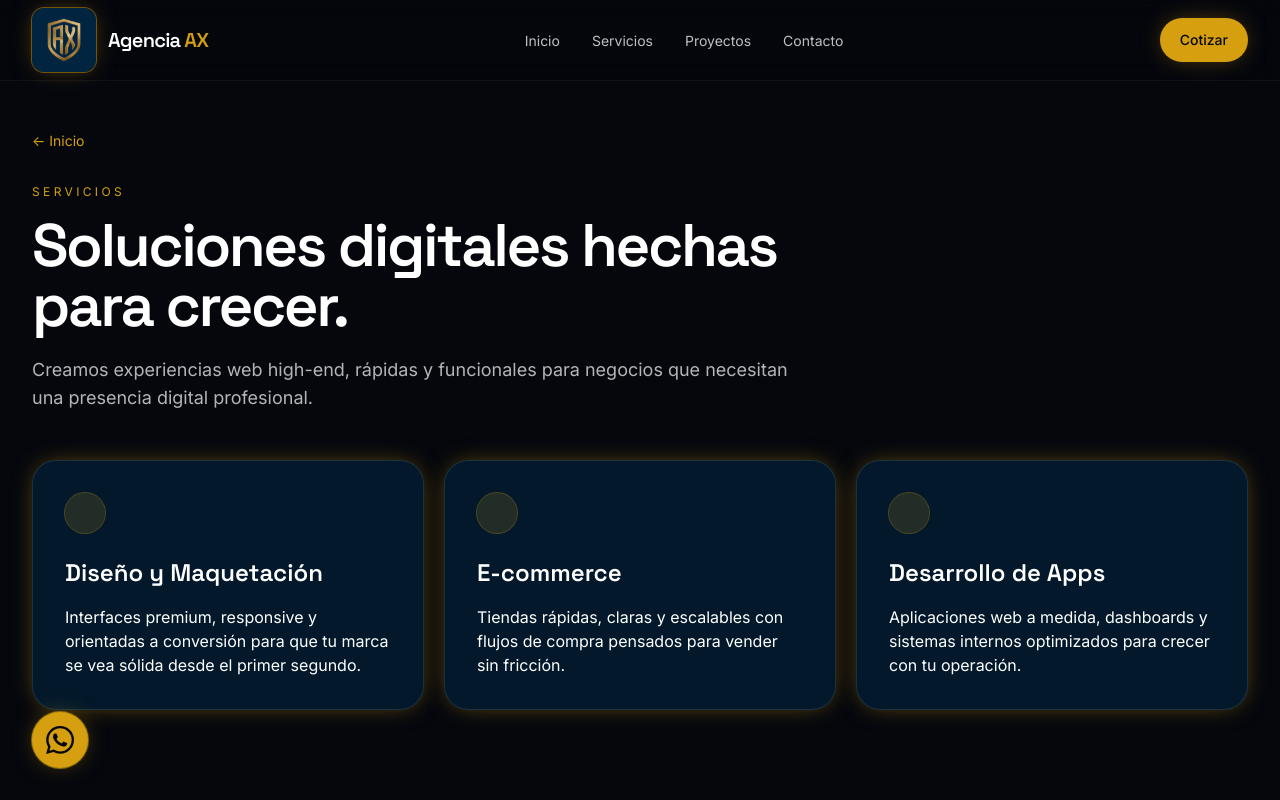
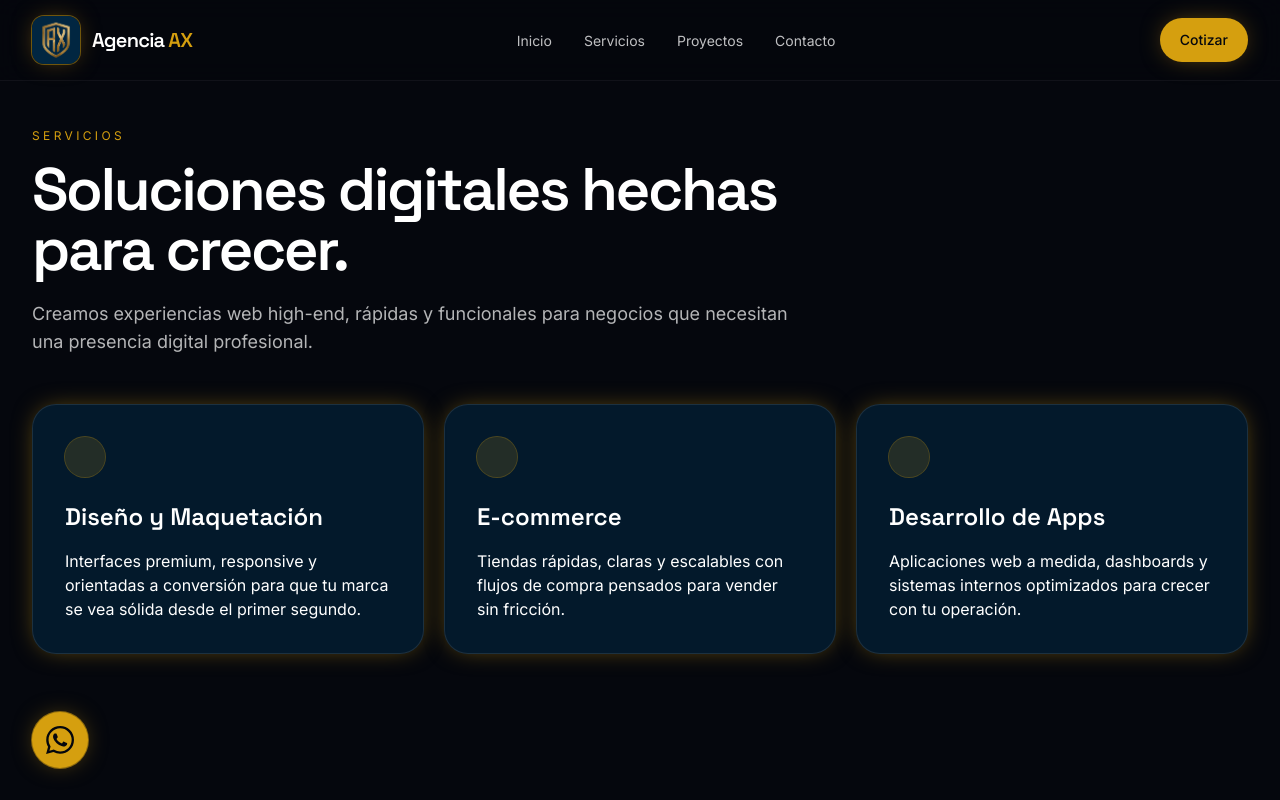
Before and after one commit to agenciaax04-creator/axg-portafolio, an Astro site: page /servicios in a window 1280 px wide. Built offline with nearby package versions, Linux system fonts and the light colour scheme; Astro itself is replaced by a stand-in of ours.

Commit message:
Refine logo crop add gold sparkles and remove inline home links

```diff
--- a/src/components/LogoMark.astro
+++ b/src/components/LogoMark.astro
@@ -6,7 +6,7 @@ interface Props {
 
 const {
   class: className = "h-10 w-10",
-  imageClass = "h-[112%] w-[112%]",
+  imageClass = "h-[120%] w-[120%]",
 } = Astro.props;
 ---
 
@@ -23,6 +23,6 @@ const {
     height="512"
     loading="eager"
     decoding="async"
-    class:list={["object-contain scale-125", imageClass]}
+    class:list={["object-contain scale-[1.38]", imageClass]}
   />
 </span>
--- a/src/components/Navbar.astro
+++ b/src/components/Navbar.astro
@@ -24,7 +24,7 @@ const NAV_LINKS = [
   >
     <!-- Marca: isotipo oficial + wordmark -->
     <a href="/" class="flex items-center gap-3 group" aria-label="Agencia AX - Inicio">
-      <LogoMark class="h-14 w-14 sm:h-16 sm:w-16" imageClass="h-[112%] w-[112%]" />
+      <LogoMark class="h-11 w-11 sm:h-12 sm:w-12" imageClass="h-[120%] w-[120%]" />
       <span class="font-display tracking-tightest text-lg sm:text-xl font-semibold">
         Agencia <span class="text-ax-gold">AX</span>
       </span>
--- a/src/pages/servicios.astro
+++ b/src/pages/servicios.astro
@@ -26,11 +26,7 @@ const services = [
     <Navbar showHome />
 
     <section class="mx-auto max-w-7xl">
-      <a href="/" class="inline-flex items-center text-sm text-ax-gold hover:text-ax-goldSoft transition-colors">
-        ← Inicio
-      </a>
-
-      <div class="mt-8 max-w-3xl">
+      <div class="max-w-3xl">
         <p class="text-xs uppercase tracking-[0.28em] text-ax-gold">Servicios</p>
         <h1 class="mt-4 font-display text-4xl sm:text-6xl font-semibold tracking-tightest leading-tight">
           Soluciones digitales hechas para crecer.
--- a/src/styles/global.css
+++ b/src/styles/global.css
@@ -46,6 +46,12 @@ body::after {
   inset: 0;
   z-index: -1;
   background-image:
+    linear-gradient(45deg, transparent 46%, rgba(213, 159, 15, 0.85) 48%, rgba(213, 159, 15, 0.85) 52%, transparent 54%),
+    linear-gradient(-45deg, transparent 46%, rgba(213, 159, 15, 0.85) 48%, rgba(213, 159, 15, 0.85) 52%, transparent 54%),
+    linear-gradient(45deg, transparent 47%, rgba(232, 184, 56, 0.7) 49%, rgba(232, 184, 56, 0.7) 51%, transparent 53%),
+    linear-gradient(-45deg, transparent 47%, rgba(232, 184, 56, 0.7) 49%, rgba(232, 184, 56, 0.7) 51%, transparent 53%),
+    linear-gradient(45deg, transparent 47%, rgba(213, 159, 15, 0.55) 49%, rgba(213, 159, 15, 0.55) 51%, transparent 53%),
+    linear-gradient(-45deg, transparent 47%, rgba(213, 159, 15, 0.55) 49%, rgba(213, 159, 15, 0.55) 51%, transparent 53%),
     radial-gradient(1px 1px at 12% 22%, rgba(255, 255, 255, 0.55) 50%, transparent 51%),
     radial-gradient(1px 1px at 78% 14%, rgba(255, 255, 255, 0.45) 50%, transparent 51%),
     radial-gradient(1px 1px at 35% 68%, rgba(255, 255, 255, 0.40) 50%, transparent 51%),
@@ -54,6 +60,36 @@ body::after {
     radial-gradient(1.2px 1.2px at 60% 32%, rgba(255, 255, 255, 0.55) 50%, transparent 51%),
     radial-gradient(1px 1px at 48% 8%, rgba(255, 255, 255, 0.40) 50%, transparent 51%),
     radial-gradient(1px 1px at 5% 55%, rgba(255, 255, 255, 0.40) 50%, transparent 51%);
+  background-position:
+    18% 24%,
+    18% 24%,
+    82% 18%,
+    82% 18%,
+    72% 74%,
+    72% 74%,
+    0 0,
+    0 0,
+    0 0,
+    0 0,
+    0 0,
+    0 0,
+    0 0,
+    0 0;
+  background-size:
+    12px 12px,
+    12px 12px,
+    9px 9px,
+    9px 9px,
+    7px 7px,
+    7px 7px,
+    auto,
+    auto,
+    auto,
+    auto,
+    auto,
+    auto,
+    auto,
+    auto;
   background-repeat: no-repeat;
   pointer-events: none;
 }
```
